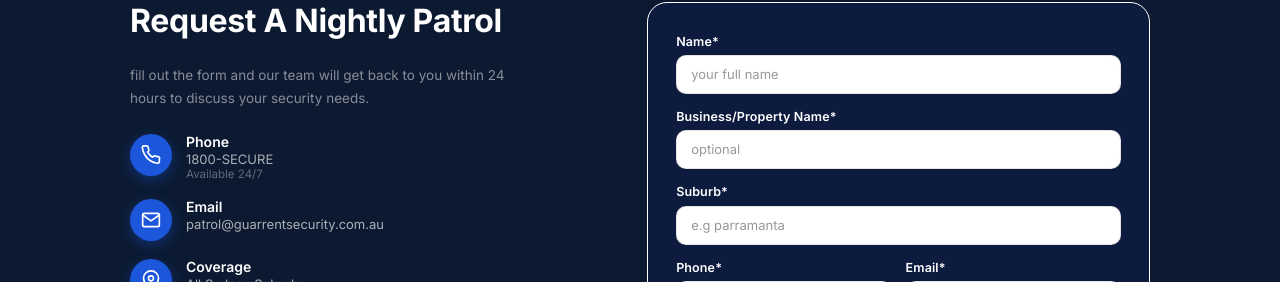
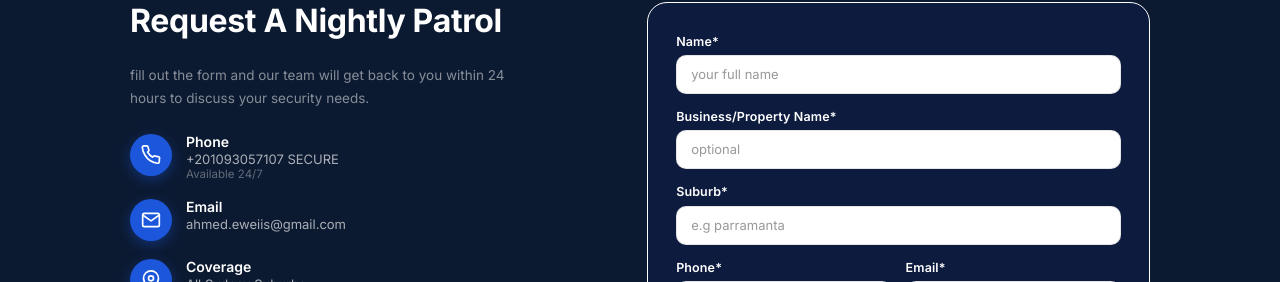
Before and after one commit to Ahmedeweis/Guarrent, a Vue app: page / in a window 1280 px wide. Shown: the part 8571-8853 px from the top of the page. Built offline with nearby package versions, Linux system fonts and the light colour scheme.

Commit message:
required

```diff
--- a/src/components/ContactSection.vue
+++ b/src/components/ContactSection.vue
@@ -21,7 +21,7 @@
                             </div>
                             <div>
                                 <p class="info-label">Phone</p>
-                                <p class="info-value">1800-SECURE</p>
+                                <p class="info-value">+201093057107 SECURE</p>
                                 <p class="info-muted">Available 24/7</p>
                             </div>
                         </div>
@@ -37,7 +37,7 @@
                             </div>
                             <div>
                                 <p class="info-label">Email</p>
-                                <p class="info-value">patrol@guarrentsecurity.com.au</p>
+                                <p class="info-value">ahmed.eweiis@gmail.com</p>
                             </div>
                         </div>
                         <div class="contact-info-row">
```
Also changed, not shown: src/components/Footer.vue (+0 -41 lines).
